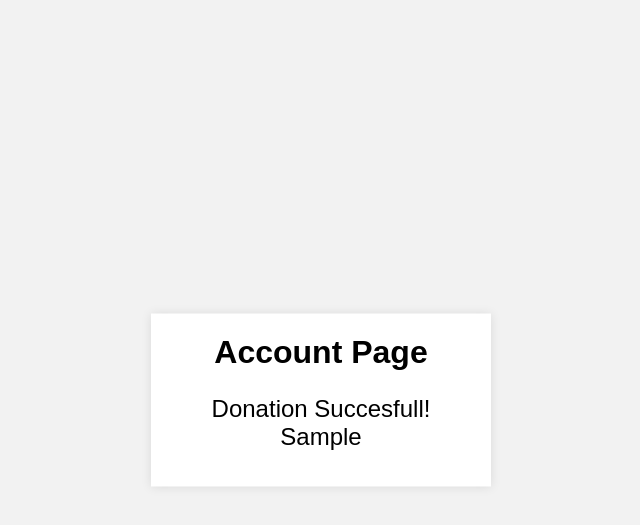
After one commit to essaathar/Atiya-e-ilm, a Flask app: template templates/testpage.html in a window 1280 px wide. The commit adds this page. Shown: the top 525 px of the page, without its empty margins (319-959 px from the left). Run offline with Flask 3, Linux system fonts and the light colour scheme; the template is opened without the code that fills it: most values are stand-ins (such as "Sample title", 1, 10 or a date in 2020).

Commit message:
updated templates folder

```diff
--- a/templates/donation.html
+++ b/templates/donation.html
@@ -93,7 +93,7 @@
     </button>
 		<h2>Your donation will benefit {{ user_name }}
         </h2>
-		<form action="/process_donation" method="post">
+		<form method="POST">
             <label for="card_number">Credit Card Number :</label>
             <input type="text" id="card_number" name="card_number" pattern="[0-9]{16}" maxlength="16" required>
 
@@ -112,7 +112,7 @@
             <div class="form-group">
                 <div class="form-check">
                 <label class="form-check-label">
-                <input type="checkbox" class="form-check-input" required> By continuing, you agree with <Atya-E-Ilm></Atya-E-Ilm> terms and privacy notice.
+                <input type="checkbox" class="form-check-input" required> By continuing, you agree with <Atiya-E-Ilm></Atiya-E-Ilm> terms and privacy notice.
                 </label>
                 </div>
 
--- /dev/null
+++ b/templates/testpage.html
@@ -0,0 +1,39 @@
+<!DOCTYPE html>
+<html>
+  <head>
+    <meta charset="UTF-8">
+    <title>Account Page</title>
+    <style>
+      /* minimalistic UI design */
+      body {
+        background-color: #f2f2f2;
+        font-family: Arial, sans-serif;
+        font-size: 16px;
+      }
+      .container {
+        position: absolute;
+        top: 50%;
+        left: 50%;
+        transform: translate(-50%, -50%);
+        width: 300px;
+        padding: 20px;
+        background-color: #fff;
+        box-shadow: 0 0 10px rgba(0, 0, 0, 0.1);
+        text-align: center;
+      }
+      .container h1 {
+        margin-top: 0;
+      }
+      .container p {
+        font-size: 24px;
+        margin-bottom: 16px;
+      }
+    </style>
+  </head>
+  <body>
+    <div class="container">
+      <h1>Account Page</h1>
+      <p>Donation Succesfull! {{ first_name }}</p>
+    </div>
+  </body>
+</html>
```
Also changed, not shown: templates/admin.html (+37 -20 lines), templates/home.html (+10 -2 lines), templates/sponsor_homepage.html (+3 -4 lines), templates/student_homepage.html (+25 -19 lines).
